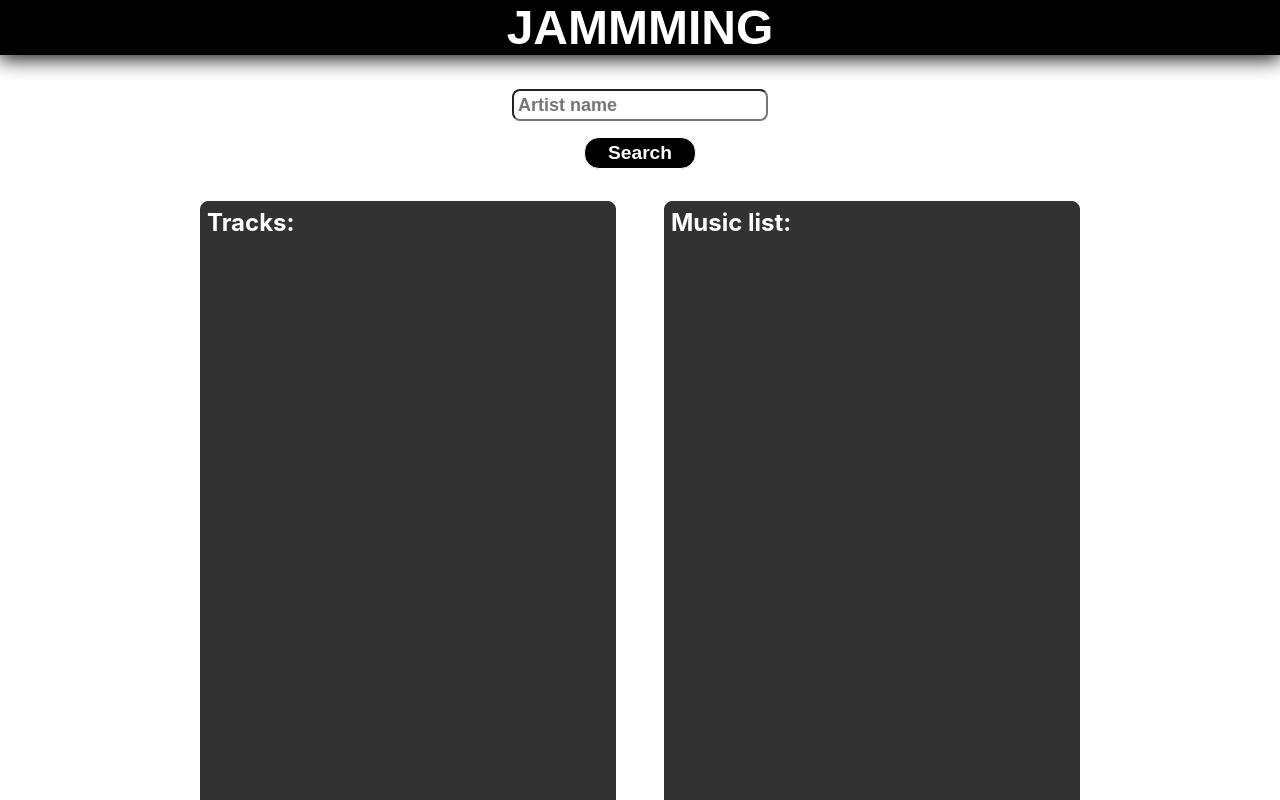
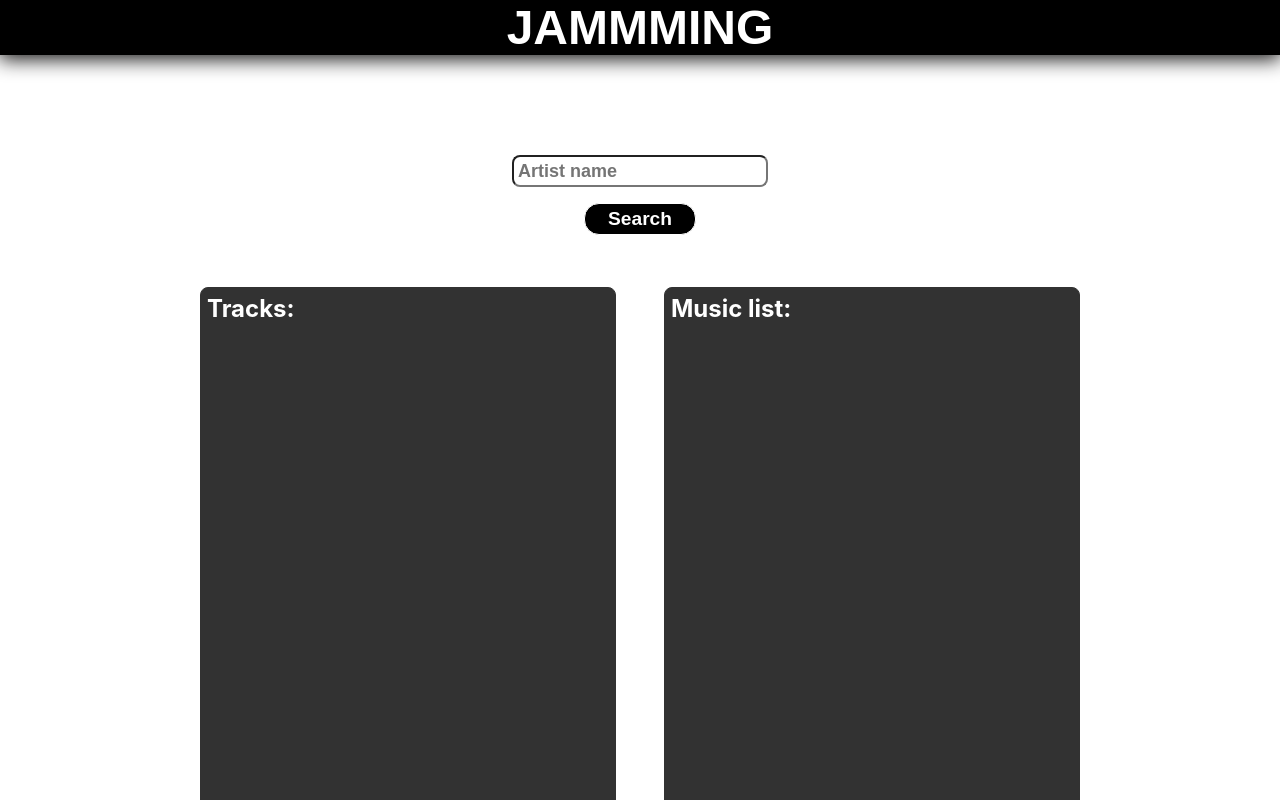
Before and after one commit to ombeltran/jamming_project_omb, a React (Create React App) app: page / in a window 1280 px wide. Shown: the top 800 px of the page. Built offline with nearby package versions, Linux system fonts and the light colour scheme.

Commit message:
fixed layout VIII

```diff
--- a/src/components/styles.css
+++ b/src/components/styles.css
@@ -12,7 +12,7 @@
     align-items: center;
     height: 100vh;
     margin-top: 2px;
-    padding-top: 9rem;
+    padding-top: 45%;
 }
 
 .divMainChild {
@@ -35,7 +35,8 @@
     border-radius: 8px;
     padding: 6px;
     width: 26rem;
-    height: 90vh;
+    height: auto;
+    min-height: 1000px ;
     margin-bottom: 3rem;
     background-color: black;
     opacity: 0.8;
@@ -46,7 +47,9 @@ form {
     flex-direction: column;
     align-items: center;
     width: 100%;
+    height: 100px;
     gap: 1rem;
+
 }
 
 input {
@@ -142,7 +145,8 @@ audio {
 
     .detail{
         width: 12rem;
-        height: 66rem;
+        min-height: 66rem;
+        height: auto;
     }
 
     .divMainChild{
```
Also changed, not shown: 6 other files (tests, documents, lock files or other folders).
